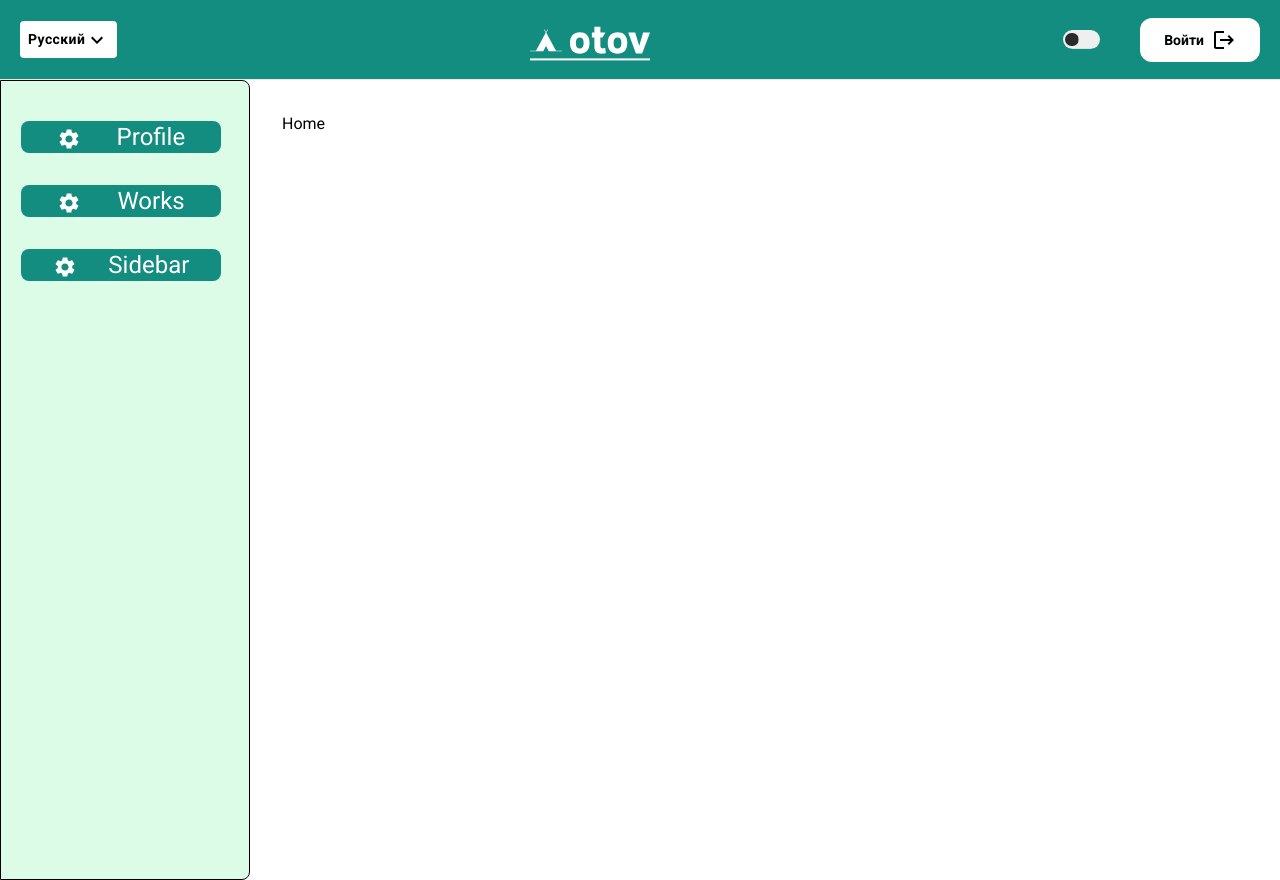
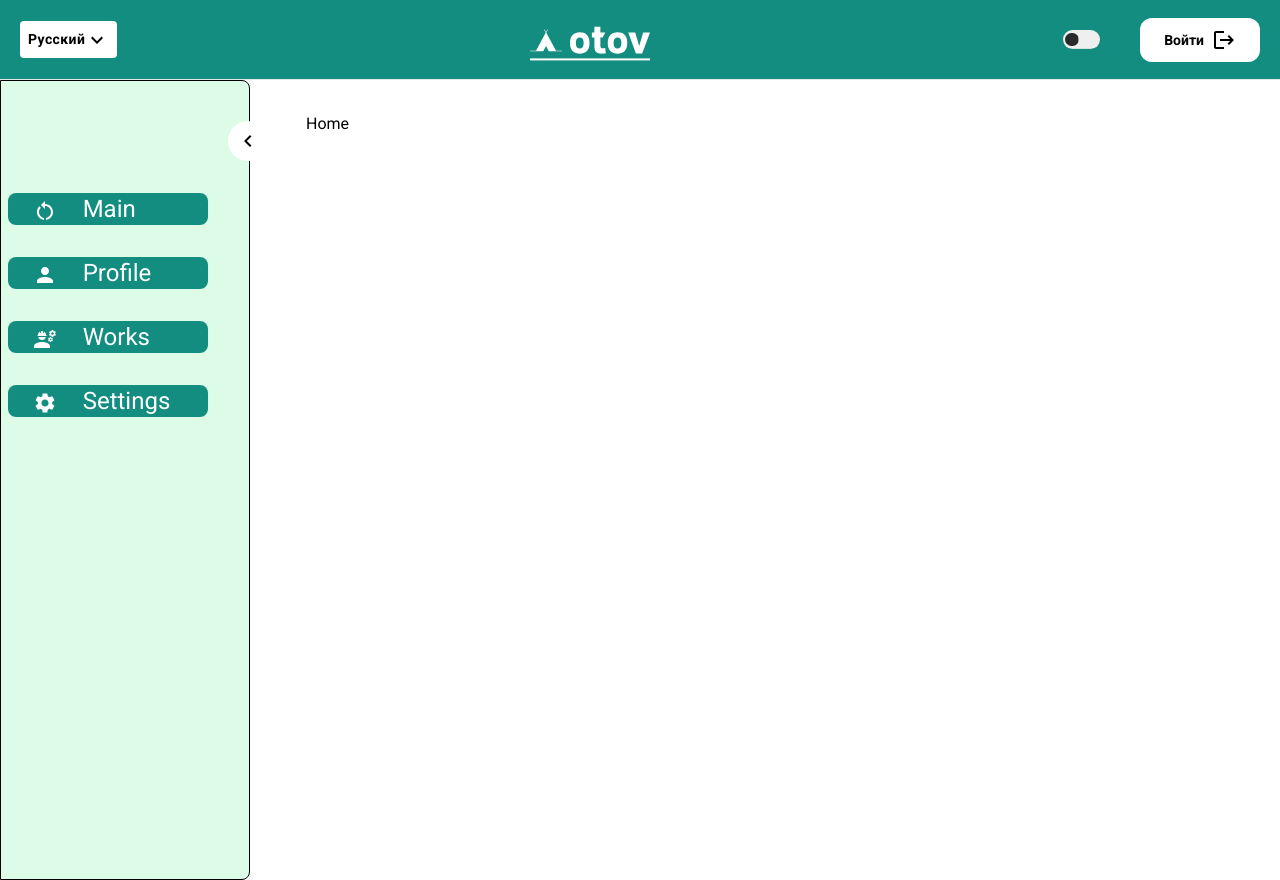
Before and after one commit to OTOV-Group/otov, a React (Create React App) app: page / in a window 1280 px wide. Built offline with nearby package versions, Linux system fonts and the light colour scheme.

Commit message:
siderbar is finished and customed by olimjon

```diff
--- a/src/Layout/Layout.tsx
+++ b/src/Layout/Layout.tsx
@@ -1,7 +1,7 @@
 import React from "react";
 import Header from "./Header/Header";
 import { Outlet } from "react-router-dom";
-import { Box } from "@mui/material";
+import { Box, Container } from "@mui/material";
 import LoginModal from "../components/LoginModal/LoginModal";
 import RegisterModal from "../components/RegisterModal/RegisterModal";
 import ForgotModal from "../components/ForgotModal/ForgotModal";
@@ -14,10 +14,12 @@ const Layout = () => {
       <ForgotModal />
       <Header />
       <Box display="flex" flexDirection="row" width="100%">
-        <Sidebar/>
+        <Sidebar />
         <Box flex="1" p={4}>
           {/* Adjust padding and other styles as needed */}
-          <Outlet />
+          <Container>
+            <Outlet />
+          </Container>
         </Box>
       </Box>
     </Box>
--- a/src/components/Sidebar/Sidebar.tsx
+++ b/src/components/Sidebar/Sidebar.tsx
@@ -1,7 +1,12 @@
-import React from 'react';
+import React, { useState } from "react";
 import { Box } from "@mui/material";
-import { Link } from 'react-router-dom';
-import SettingsIcon from '@mui/icons-material/Settings';
+import { Link } from "react-router-dom";
+import SettingsIcon from "@mui/icons-material/Settings";
+import PersonIcon from "@mui/icons-material/Person";
+import EngineeringIcon from "@mui/icons-material/Engineering";
+import KeyboardArrowRightIcon from "@mui/icons-material/KeyboardArrowRight";
+import KeyboardArrowLeftIcon from '@mui/icons-material/KeyboardArrowLeft';
+import RestartAltIcon from '@mui/icons-material/RestartAlt';
 
 interface ILinks {
   icon: any;
@@ -10,36 +15,83 @@ interface ILinks {
 }
 
 const Sidebar: React.FC = () => {
+  const [state, setState] = useState<boolean>(true);
+
+  const handleSidebar = () => {
+    setState((prevState) => !prevState);
+  };
+
   const links: ILinks[] = [
     {
-      icon: <SettingsIcon/>,
-      text: 'Profile',
-      link: '/profile',
+      icon: <RestartAltIcon />,
+      text: "Main",
+      link: "/",
     },
     {
-      icon: <SettingsIcon/>,
-      text: 'Works',
-      link: '/works',
+      icon: <PersonIcon />,
+      text: "Profile",
+      link: "/profile",
     },
     {
-      icon: <SettingsIcon/>,
-      text: 'Sidebar',
-      link: '/settings',
+      icon: <EngineeringIcon />,
+      text: "Works",
+      link: "/works",
+    },
+    {
+      icon: <SettingsIcon />,
+      text: "Settings",
+      link: "/settings",
     },
   ];
 
   return (
-    <Box width="250px" border="1px solid #000" className="flex flex-col h-screen rounded-r-lg py-10 px-5 bg-green-100 gap-y-8">
-      {links.map(({ link, icon, text }) => (
-        <Box style={{ background: "#138d80" }} width="200px" className="rounded-lg text-white text-2xl">
+    <Box>
+      <Box
+        style={{
+          width: state ? "250px" : "40px",
+          transition: "width 0.3s ease-in-out",
+        }}
+        border="1px solid #000"
+        className="flex flex-col h-screen rounded-r-lg py-10 px-[7px] bg-green-100 gap-y-8"
+      >
+        <span
+          onClick={handleSidebar}
+          className="flex items-center justify-center"
+          style={{
+
+            background: "#fff",
+            position: "relative",
+            zIndex: 20,
+            left: state ? "220px" : "11px",
+            width: state ? "40px" : "40px",
+            height: "40px",
+            borderRadius: "50%",
+            transition: "left 0.3s ease-in-out",
+          }}
+        >
+          {state ? <KeyboardArrowLeftIcon /> : <KeyboardArrowRightIcon />}
+        </span>
+        {links.map(({ link, icon, text }) => (
+          <Box
+            style={{
+              width: state ? "200px" : "20px",
+              transition: "width 0.3s ease-in-out",
+              background: "#138d80",
+            }}
+            className="rounded-lg text-white text-2xl overflow-hidden"
+          >
             <Link className="flex items-center justify-evenly" to={link}>
-                <span>{icon}</span>
-                <p>
-                    {text}
-                </p>
+              <span>{icon}</span>
+              <p
+               style={{
+              width: state ? "100px" : "0px",
+              transition: "width 0.3s ease-in-out",
+              background: "#138d80",
+            }} >{text}</p>
             </Link>
-        </Box>
-      ))}
+          </Box>
+        ))}
+      </Box>
     </Box>
   );
 };
--- a/src/consts/routes-const.tsx
+++ b/src/consts/routes-const.tsx
@@ -1,5 +1,7 @@
 
 const HOME_ROUTE = "/";
 const PROFILE_ROUTE = "/profile";
+const WORKS_ROUTE = "/works";
+const SETTINGS_ROUTE = "/settings";
 
-export { HOME_ROUTE, PROFILE_ROUTE };
+export { HOME_ROUTE, PROFILE_ROUTE, WORKS_ROUTE, SETTINGS_ROUTE };
--- /dev/null
+++ b/src/pages/Settings/Settings.tsx
@@ -0,0 +1,11 @@
+import { Box } from "@mui/material"
+
+const Settings = () => {
+  return (
+    <Box>
+        Settings
+    </Box>
+  )
+}
+
+export default Settings
--- /dev/null
+++ b/src/pages/Works/Works.tsx
@@ -0,0 +1,11 @@
+import { Box } from "@mui/material"
+
+const Works = () => {
+  return (
+    <Box className="h-screen felx items-center justify-center">
+            Works
+    </Box>
+  )
+}
+
+export default Works
--- a/src/routes.tsx
+++ b/src/routes.tsx
@@ -1,8 +1,10 @@
 import {lazy} from "react";
-import {HOME_ROUTE, PROFILE_ROUTE} from "./consts/routes-const";
+import {HOME_ROUTE, PROFILE_ROUTE, SETTINGS_ROUTE, WORKS_ROUTE} from "./consts/routes-const";
 
 const Home = lazy(() => import("./pages/Home/Home"))
 const Profile = lazy(() => import("./pages/Profile/Profile"))
+const Works = lazy(() => import("./pages/Works/Works"))
+const Settings = lazy(() => import("./pages/Settings/Settings"))
 
 const routes = [
     {
@@ -14,7 +16,17 @@ const routes = [
         path: PROFILE_ROUTE,
         Element: Profile,
         index: false
-    }
+    },
+    {
+        path: WORKS_ROUTE,
+        Element: Works,
+        index: true
+    },
+    {
+        path: SETTINGS_ROUTE,
+        Element: Settings,
+        index: false
+    },
 ]
 
 
```
